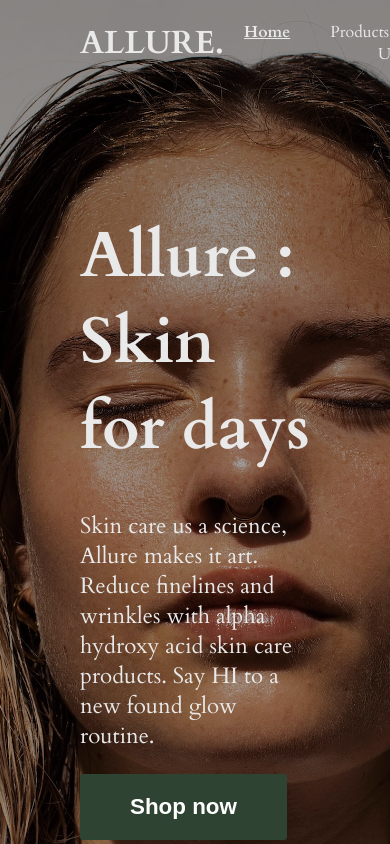
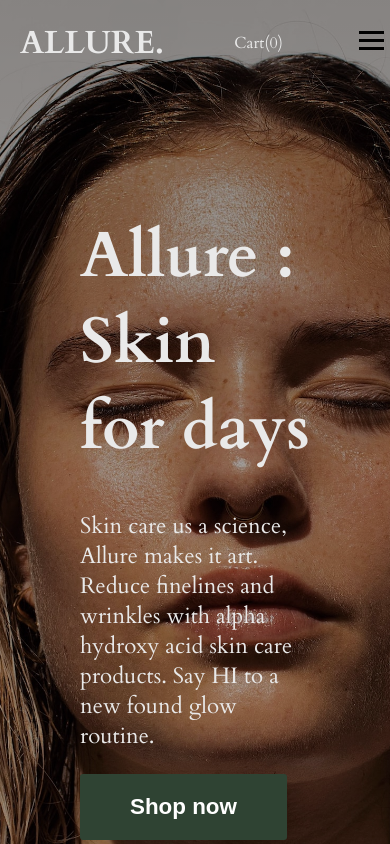
Before and after one commit to PrimoCrypt/skincare-ecommerce, a Vue app: page / in a window 390 px wide. Shown: the top 844 px of the page. Built offline with nearby package versions, Linux system fonts and the light colour scheme.

Commit message:
added harmburger menu

```diff
--- a/src/components/NavBar.vue
+++ b/src/components/NavBar.vue
@@ -1,7 +1,8 @@
 <template>
-    <div class="navbar">
+    <div class="totalNavBar">
+        <div v-if="!isSmallScreen" class="navbar content">
             <h1>{{ pageNameHeader }}.</h1>
-            <div class="nav-link-center">
+            <div class="nav-links">
                 <router-link to="/">Home</router-link>
                 <router-link to="/products">Products</router-link>
                 <span>Sale</span>
@@ -11,21 +12,64 @@
             <span>
                 <router-link to="/cart">Cart({{ totalCartItems }})</router-link>
             </span>
+        </div>
+
+        <div v-else class="navbar content">
+            <h1>{{ pageNameHeader }}.</h1>
+            <span>
+                <router-link to="/cart">Cart({{ totalCartItems }})</router-link>
+            </span>
+            <div class="whole-harmburger-menu">
+                <button class="hamburger-menu" @click="toggleMenu" :class="{ 'active': isMenuOpen }">
+                    <span></span>
+                    <span></span>
+                    <span></span>
+                </button>
+                <div class="nav-links" :class="{ show: isMenuOpen }">
+                    <router-link to="/">Home</router-link>
+                    <router-link to="/products">Products</router-link>
+                    <span>Sale</span>
+                    <router-link to="/blog">Blog</router-link>
+                    <router-link to="/about">About Us</router-link>
+                </div>
+            </div>
+        </div>
     </div>
+
 
 </template>
 
 <script>
-import { ref } from 'vue'
+import { ref, onMounted, onUnmounted } from 'vue'
 import pageData from './pageData.js'
 
 export default{
     setup(){
         const { pageNameHeader } = pageData()
         const totalCartItems = ref(0)
+        const isMenuOpen = ref(false)
+
+        const toggleMenu = () => {
+            isMenuOpen.value = !isMenuOpen.value
+        }
+
+        const isSmallScreen = ref(window.innerWidth < 700);
+
+        const handleResize = () => {
+            isSmallScreen.value = window.innerWidth < 700;
+        };
+
+        onMounted(() => {
+            window.addEventListener('resize', handleResize);
+        });
+
+        onUnmounted(() => {
+            window.removeEventListener('resize', handleResize);
+        });
 
 
-        return{ pageNameHeader , totalCartItems}
+
+        return{ pageNameHeader, totalCartItems, isMenuOpen, toggleMenu, isSmallScreen}
     }
 }
 </script>
@@ -36,20 +80,28 @@
     align-items: center;
     flex-direction: row;
     justify-content: space-between;
-    margin: 0 80px;
+    /* margin: 0 80px; */
 }
-/*
+
+.navbar h1{
+    margin-left: 80px;
+}
+
 .nav-link-center {
     width: 100%;
 
-} */
+}
 
 /* nav h1 {
     float: left;
     width: 120px;
 } */
 
-.nav-link-center a{
+.nav-link{
+    margin: 0 20px;
+}
+
+.nav-link a{
     width: 100px;
 }
 
@@ -63,4 +115,67 @@
     font-weight: bold;
     text-decoration: underline;
 }
+
+
+@media (max-width: 800px) {
+    .navbar a {
+        margin: 0 10px;
+    }
+}
+
+
+@media (max-width: 750px) {
+    .navbar a {
+        margin: 0 5px;
+    }
+
+}
+
+
+@media (max-width: 700px) {
+    .navbar h1{
+        margin-left: 20px;
+    }
+    /* .whole-harmburger-menu{
+        align-self:baseline;
+    } */
+    .hamburger-menu {
+        display: flex;
+        flex-direction: column;
+        justify-content: center;
+        align-items: center;
+        background: none;
+        border: none;
+        cursor: pointer;
+    }
+    .hamburger-menu span {
+        display: block;
+        width: 25px;
+        height: 3px;
+        margin-bottom: 5px;
+        background-color: #000;
+    }
+    .nav-links {
+        display: flex;
+        flex-direction: column;
+        align-items: center;
+    }
+    .nav-links a {
+        margin: 10px 0;
+        text-decoration: none;
+        color: #000;
+    }
+    /* Hide the navigation links by default */
+    .nav-links {
+        display: none;
+    }
+    /* Show the navigation links when the menu is open */
+    .nav-links.show {
+        display: flex;
+        flex-direction: column;
+        background-color: white;
+    }
+}
+
+
 </style>
```
